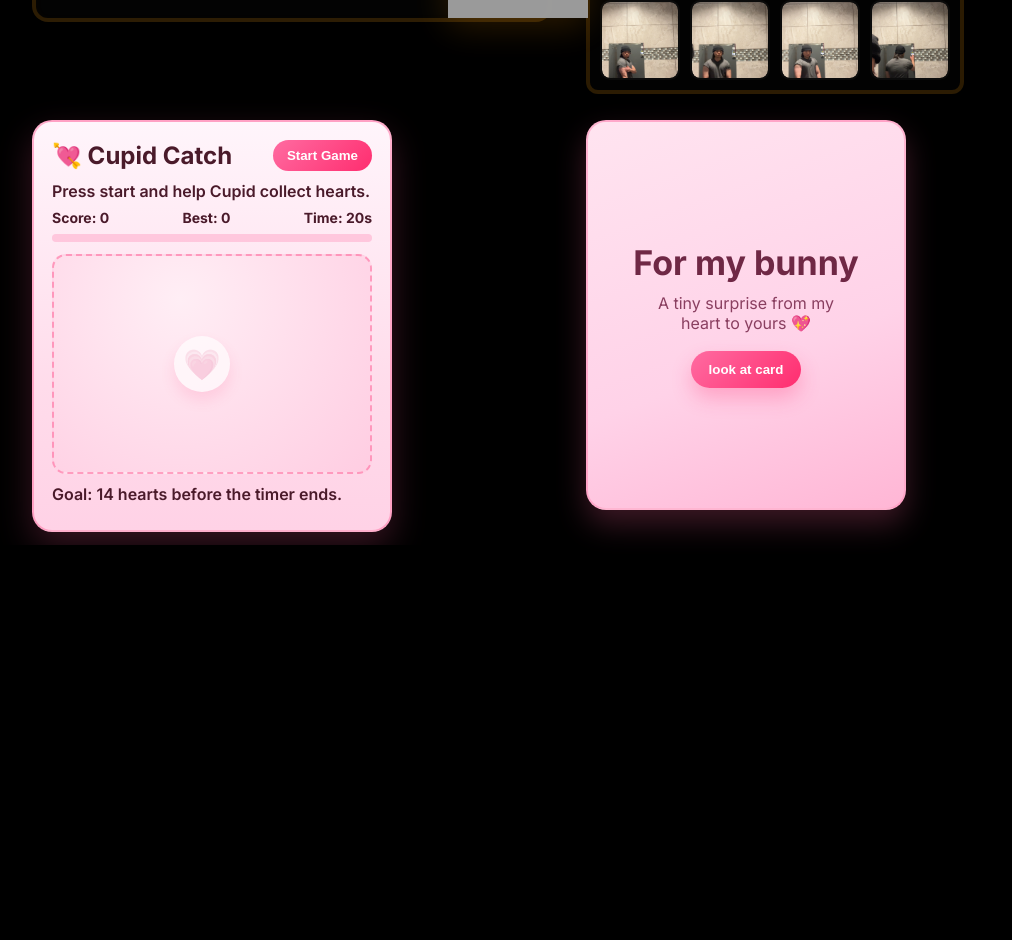
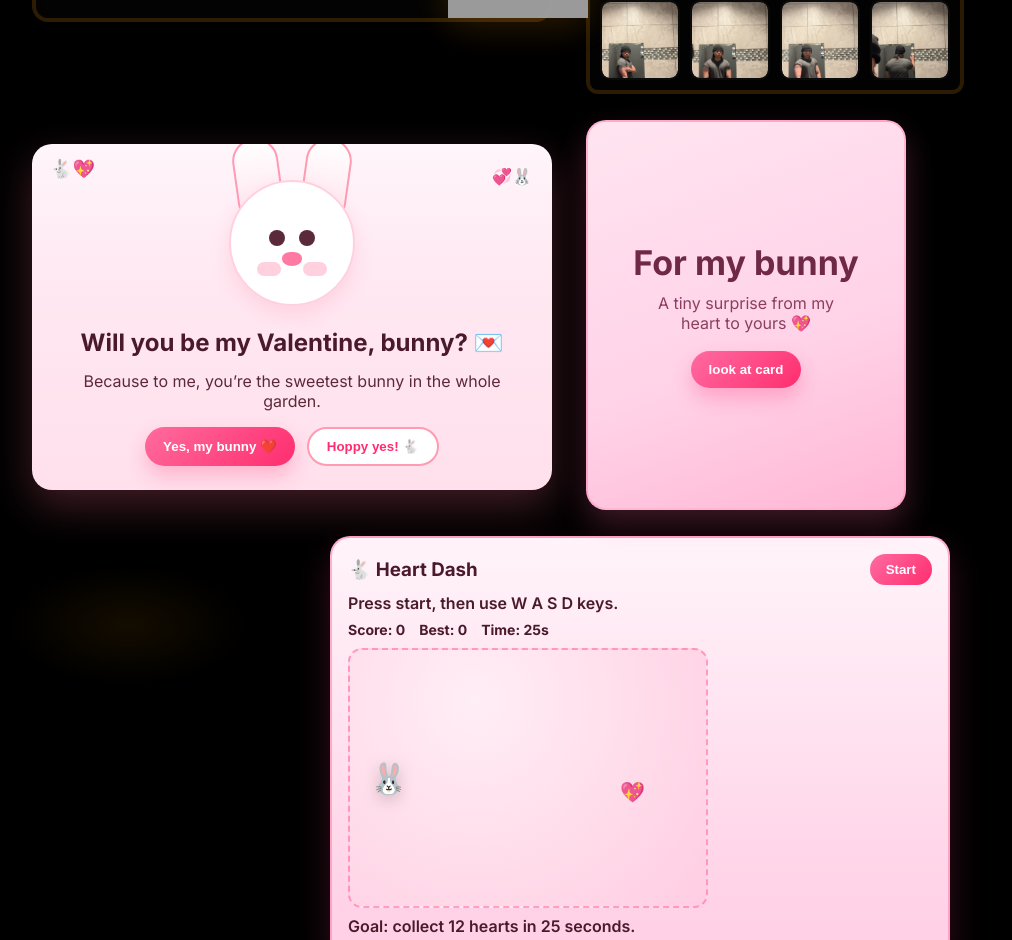
Before and after one commit to shengh318/forget_list, a Next.js app: page / in a window 1280 px wide. Shown: the part 255-1195 px from the top of the page, without its empty margins (0-1012 px from the left). Before the commit the page ends 800 px from the top, so only its background shows below. Built offline with nearby package versions, Linux system fonts and the light colour scheme; grey boxes are pictures that could not be loaded.

Commit message:
Add WASD valentine game and restore original valentine card section

```diff
--- /dev/null
+++ b/src/app/components/ValentineRunner.tsx
@@ -0,0 +1,161 @@
+"use client";
+
+import { useEffect, useMemo, useState } from "react";
+
+type Point = { x: number; y: number };
+
+type Keys = {
+  w: boolean;
+  a: boolean;
+  s: boolean;
+  d: boolean;
+};
+
+const BOARD = { width: 360, height: 260 };
+const PLAYER_SIZE = 34;
+const HEART_SIZE = 24;
+const SPEED = 9;
+const ROUND_SECONDS = 25;
+const GOAL = 12;
+
+function clamp(value: number, min: number, max: number) {
+  return Math.min(max, Math.max(min, value));
+}
+
+function randomHeart(): Point {
+  return {
+    x: Math.floor(Math.random() * (BOARD.width - HEART_SIZE)),
+    y: Math.floor(Math.random() * (BOARD.height - HEART_SIZE)),
+  };
+}
+
+export default function ValentineRunner() {
+  const [running, setRunning] = useState(false);
+  const [timeLeft, setTimeLeft] = useState(ROUND_SECONDS);
+  const [score, setScore] = useState(0);
+  const [bestScore, setBestScore] = useState(0);
+  const [player, setPlayer] = useState<Point>({ x: 20, y: 110 });
+  const [heart, setHeart] = useState<Point>({ x: 270, y: 130 });
+  const [keys, setKeys] = useState<Keys>({ w: false, a: false, s: false, d: false });
+
+  useEffect(() => {
+    const handleDown = (event: KeyboardEvent) => {
+      const key = event.key.toLowerCase();
+      if (!["w", "a", "s", "d"].includes(key)) return;
+      event.preventDefault();
+      setKeys((prev) => ({ ...prev, [key]: true }));
+    };
+
+    const handleUp = (event: KeyboardEvent) => {
+      const key = event.key.toLowerCase();
+      if (!["w", "a", "s", "d"].includes(key)) return;
+      setKeys((prev) => ({ ...prev, [key]: false }));
+    };
+
+    window.addEventListener("keydown", handleDown);
+    window.addEventListener("keyup", handleUp);
+
+    return () => {
+      window.removeEventListener("keydown", handleDown);
+      window.removeEventListener("keyup", handleUp);
+    };
+  }, []);
+
+  useEffect(() => {
+    if (!running) return;
+
+    const interval = setInterval(() => {
+      setTimeLeft((prev) => {
+        if (prev <= 1) {
+          setRunning(false);
+          return 0;
+        }
+        return prev - 1;
+      });
+    }, 1000);
+
+    return () => clearInterval(interval);
+  }, [running]);
+
+  useEffect(() => {
+    if (!running) return;
+
+    const movement = setInterval(() => {
+      setPlayer((prev) => {
+        let nextX = prev.x;
+        let nextY = prev.y;
+
+        if (keys.w) nextY -= SPEED;
+        if (keys.s) nextY += SPEED;
+        if (keys.a) nextX -= SPEED;
+        if (keys.d) nextX += SPEED;
+
+        const next = {
+          x: clamp(nextX, 0, BOARD.width - PLAYER_SIZE),
+          y: clamp(nextY, 0, BOARD.height - PLAYER_SIZE),
+        };
+
+        const hitX = next.x < heart.x + HEART_SIZE && next.x + PLAYER_SIZE > heart.x;
+        const hitY = next.y < heart.y + HEART_SIZE && next.y + PLAYER_SIZE > heart.y;
+
+        if (hitX && hitY) {
+          setScore((prevScore) => {
+            const updated = prevScore + 1;
+            setBestScore((best) => Math.max(best, updated));
+            return updated;
+          });
+          setHeart(randomHeart());
+        }
+
+        return next;
+      });
+    }, 28);
+
+    return () => clearInterval(movement);
+  }, [running, keys, heart.x, heart.y]);
+
+
+  const start = () => {
+    setRunning(true);
+    setTimeLeft(ROUND_SECONDS);
+    setScore(0);
+    setPlayer({ x: 20, y: 110 });
+    setHeart(randomHeart());
+  };
+
+  const won = !running && timeLeft === 0 && score >= GOAL;
+
+  const status = useMemo(() => {
+    if (running) return "Use W A S D to move your bunny and collect hearts.";
+    if (won) return "You win! Bunny love legend 💝";
+    if (timeLeft === 0) return "Round over! Try again and beat your best score.";
+    return "Press start, then use W A S D keys.";
+  }, [running, timeLeft, won]);
+
+  return (
+    <section className="runner" aria-label="WASD valentine game">
+      <div className="runner-head">
+        <h3>🐇 Heart Dash</h3>
+        <button className="runner-btn" onClick={start}>{running ? "Restart" : "Start"}</button>
+      </div>
+
+      <p className="runner-status">{status}</p>
+      <div className="runner-stats">
+        <span>Score: {score}</span>
+        <span>Best: {bestScore}</span>
+        <span>Time: {timeLeft}s</span>
+      </div>
+
+      <div className="runner-board" role="application" aria-label="Game board controlled by keyboard">
+        <div className="runner-heart" style={{ transform: `translate(${heart.x}px, ${heart.y}px)` }}>
+          💖
+        </div>
+        <div className="runner-player" style={{ transform: `translate(${player.x}px, ${player.y}px)` }}>
+          🐰
+        </div>
+      </div>
+
+      <p className="runner-goal">Goal: collect {GOAL} hearts in {ROUND_SECONDS} seconds.</p>
+    </section>
+  );
+}
--- a/src/app/globals.css
+++ b/src/app/globals.css
@@ -150,7 +150,8 @@ body {
   grid-template-columns: minmax(440px, 520px) minmax(320px, 1fr);
   grid-template-areas:
     "forget photos"
-    "ask card";
+    "ask card"
+    "game game";
   gap: 26px 34px;
   align-items: start;
   justify-items: stretch;
@@ -161,6 +162,7 @@ body {
 .grid-photos { grid-area: photos; }
 .grid-valentine-ask { grid-area: ask; display: flex; justify-content: flex-start; }
 .grid-valentine-card { grid-area: card; display: flex; justify-content: flex-start; }
+.grid-valentine-game { grid-area: game; display: flex; justify-content: center; }
 
 .love-card-shell {
   width: min(320px, 100%);
@@ -374,14 +376,16 @@ body {
       "forget"
       "photos"
       "ask"
-      "card";
+      "card"
+      "game";
     justify-items: center;
   }
 
   .grid-forgetlist,
   .grid-photos,
   .grid-valentine-ask,
-  .grid-valentine-card {
+  .grid-valentine-card,
+  .grid-valentine-game {
     width: 100%;
     max-width: 760px;
   }
@@ -414,14 +418,16 @@ body {
       "forget"
       "photos"
       "ask"
-      "card";
+      "card"
+      "game";
     justify-items: center;
   }
 
   .grid-forgetlist,
   .grid-photos,
   .grid-valentine-ask,
-  .grid-valentine-card {
+  .grid-valentine-card,
+  .grid-valentine-game {
     width: 100%;
     max-width: 760px;
   }
@@ -546,3 +552,78 @@ body {
   opacity: 0.65;
   cursor: not-allowed;
 }
+
+
+.runner {
+  width: min(620px, 100%);
+  border-radius: 20px;
+  padding: 16px;
+  background: linear-gradient(180deg, #fff4fa, #ffd8ea 70%, #ffcee5);
+  border: 2px solid rgba(255, 122, 170, 0.55);
+  box-shadow: 0 14px 34px rgba(255, 70, 140, 0.2);
+  color: #4a1a2a;
+}
+
+.runner-head {
+  display: flex;
+  justify-content: space-between;
+  align-items: center;
+}
+
+.runner-head h3 { margin: 0; }
+
+.runner-btn {
+  border: none;
+  border-radius: 999px;
+  padding: 8px 16px;
+  cursor: pointer;
+  color: white;
+  font-weight: 700;
+  background: linear-gradient(135deg, #ff6ba1, #ff2d6f);
+}
+
+.runner-status, .runner-goal {
+  margin: 8px 0;
+  font-weight: 600;
+}
+
+.runner-stats {
+  display: flex;
+  gap: 14px;
+  flex-wrap: wrap;
+  font-weight: 700;
+  font-size: 14px;
+}
+
+.runner-board {
+  margin-top: 10px;
+  position: relative;
+  width: 360px;
+  max-width: 100%;
+  height: 260px;
+  border-radius: 14px;
+  border: 2px dashed rgba(255, 101, 154, 0.55);
+  background: radial-gradient(circle at 35% 20%, #ffeef5, #ffcde2);
+  overflow: hidden;
+}
+
+.runner-heart,
+.runner-player {
+  position: absolute;
+  width: 34px;
+  height: 34px;
+  display: grid;
+  place-items: center;
+  transition: transform 80ms linear;
+}
+
+.runner-heart {
+  width: 24px;
+  height: 24px;
+  font-size: 20px;
+}
+
+.runner-player {
+  font-size: 30px;
+  filter: drop-shadow(0 4px 8px rgba(0,0,0,0.2));
+}
--- a/src/app/page.tsx
+++ b/src/app/page.tsx
@@ -1,6 +1,7 @@
 import Image from "next/image";
 import Gallery from "./components/Gallery";
-import ValentineGame from "./components/ValentineGame";
+import Valentine from "./components/Valentine";
+import ValentineRunner from "./components/ValentineRunner";
 import Flower from "./components/Flower";
 import { readdir } from "fs/promises";
 import path from "path";
@@ -50,12 +51,16 @@ export default async function Home() {
         </div>
 
         <div className="grid-valentine-ask">
-          <ValentineGame />
+          <Valentine />
         </div>
 
         <div className="grid-valentine-card">
           <Flower />
         </div>
+
+        <div className="grid-valentine-game">
+          <ValentineRunner />
+        </div>
       </div>
     </main>
   );
```
